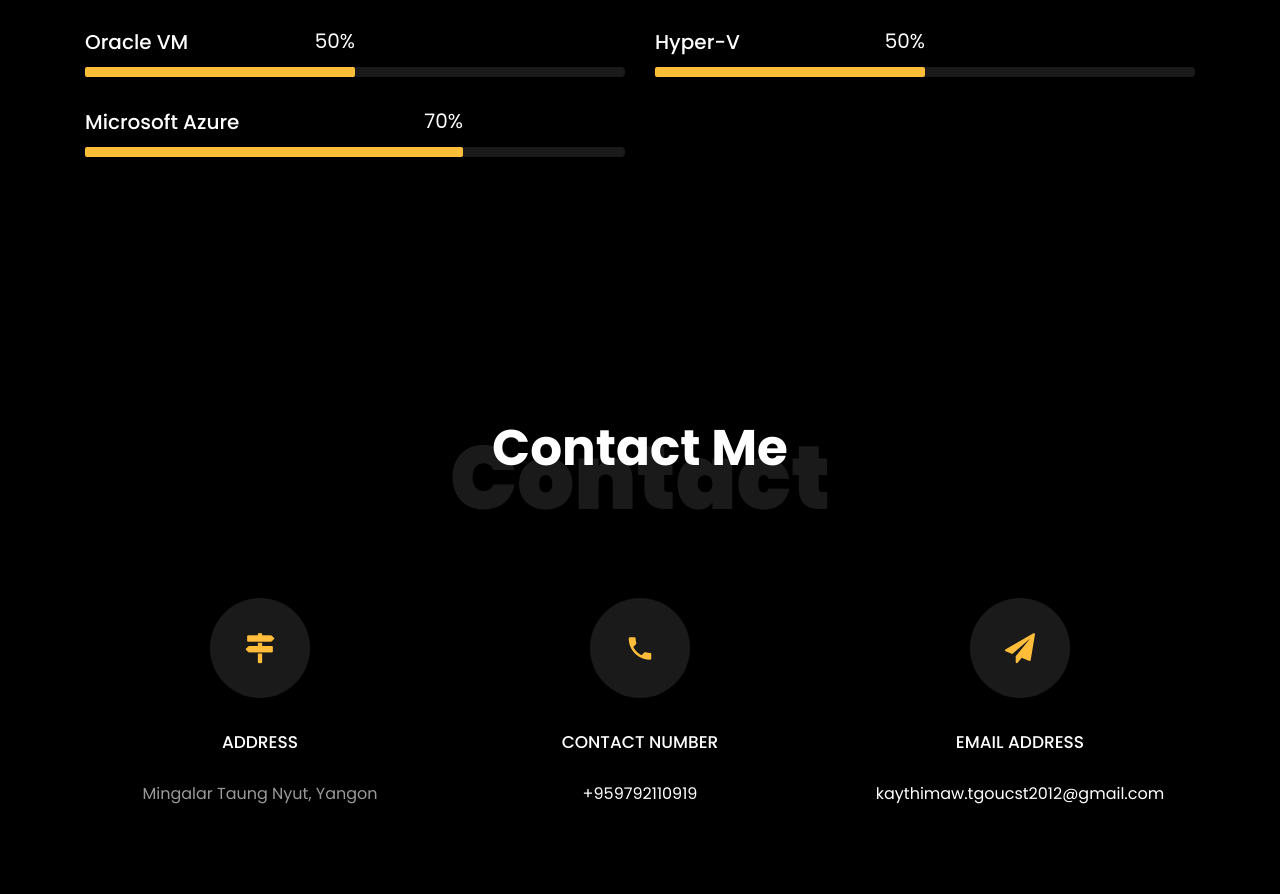
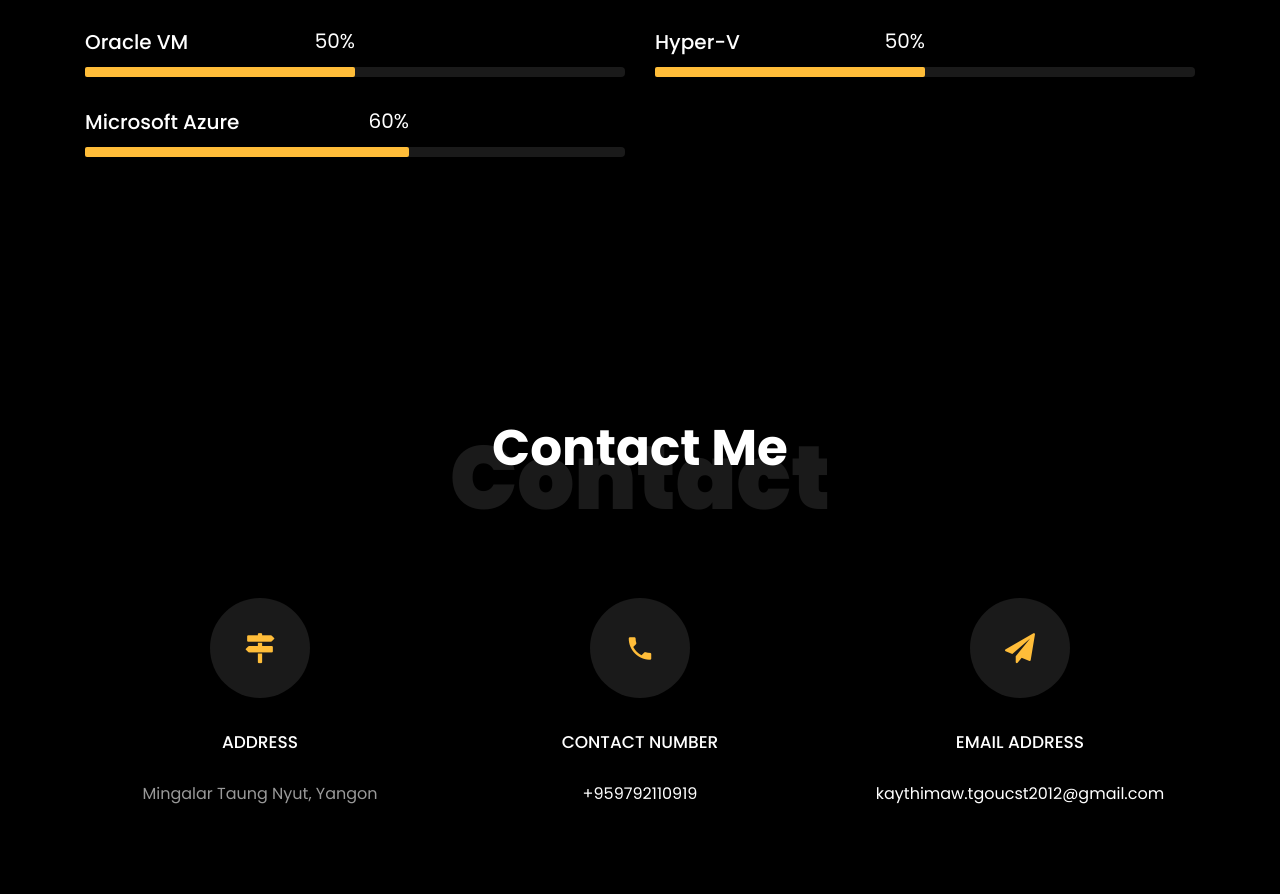
Before and after one commit to kaythimaw-tgoucst/kaythimaw-portfolio.github.io, a plain HTML site: page index.html in a window 1280 px wide. Shown: the part 4403-5297 px from the top of the page. Drawn offline with Linux system fonts and the light colour scheme; files whose address does not match are found by name.

Commit message:
Update skill % of Microsoft Azure to fix alignment at Phone

```diff
--- a/index.html
+++ b/index.html
@@ -453,9 +453,9 @@
 						<div class="progress-wrap ftco-animate">
 							<h3> Microsoft Azure</h3>
 							<div class="progress">
-							 	<div class="progress-bar color-2" role="progressbar" aria-valuenow="70"
-							  	aria-valuemin="0" aria-valuemax="100" style="width:70%">
-							    <span>70%</span>
+							 	<div class="progress-bar color-2" role="progressbar" aria-valuenow="60"
+							  	aria-valuemin="0" aria-valuemax="100" style="width:60%">
+							    <span>60%</span>
 							  	</div>
 							</div>
 						</div>
```
